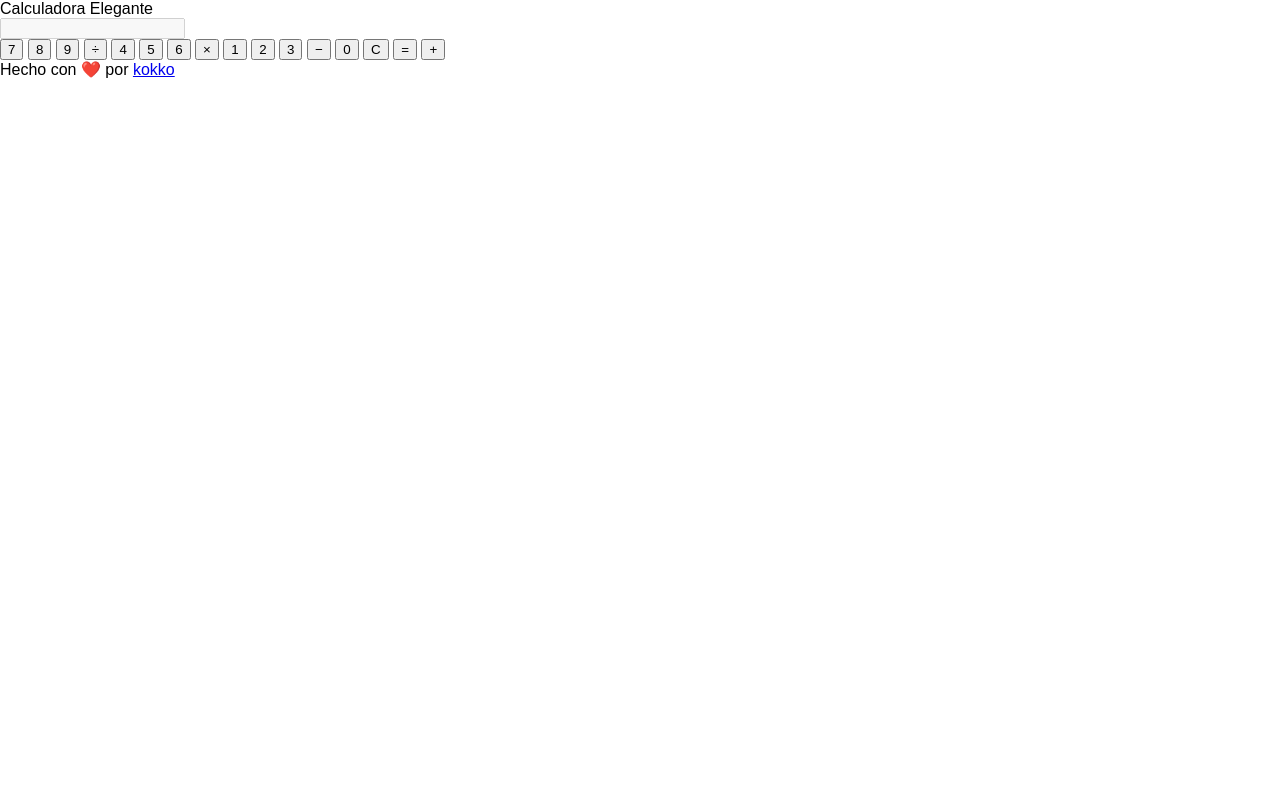
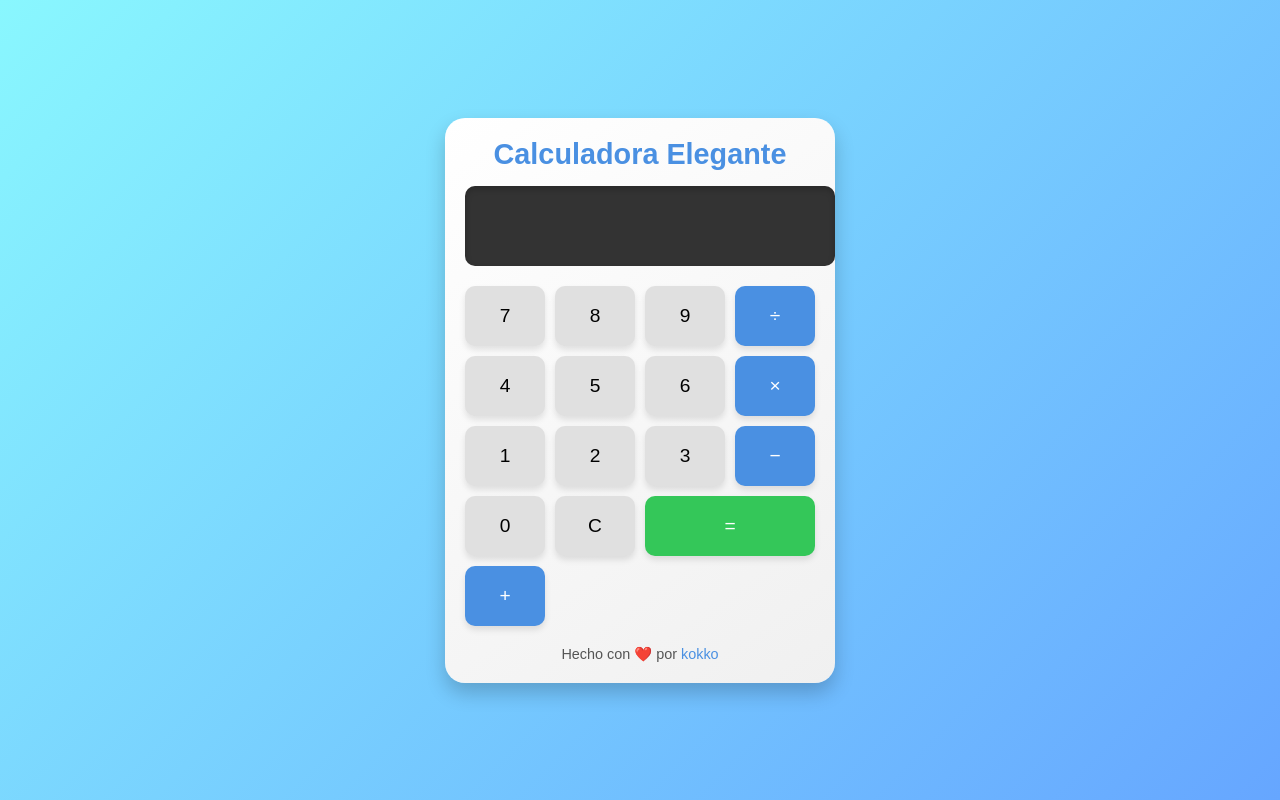
Before and after one commit to Kokko14/FUTUROS-INGENIEROS-, a plain HTML site: page index.html in a window 1280 px wide. Drawn offline with Linux system fonts and the light colour scheme.

Commit message:
feat css

```diff
--- a/style.css
+++ b/style.css
@@ -1,54 +1,84 @@
 body {
   font-family: 'Arial', sans-serif;
-  margin: 0;
-  padding: 0;
-  box-sizing: border-box;
+  margin: 0; padding: 0;
+  background: linear-gradient(135deg, #89f7fe, #66a6ff);
+  display: flex;
+  justify-content: center;
+  align-items: center;
+  height: 100vh;
 }
-
-header {
-  background-color: #333;
-  color: white;
+.calculator {
+  background: linear-gradient(145deg, #ffffff, #f0f0f0);
+  border-radius: 20px;
+  box-shadow: 0 10px 20px rgba(0, 0, 0, 0.2);
+  width: 350px;
   padding: 20px;
+  text-align: center;
 }
-
-nav ul {
-  list-style: none;
-  display: flex;
-  justify-content: space-around;
-  padding: 0;
+.calculator-header {
+  font-size: 1.8rem;
+  font-weight: bold;
+  color: #4a90e2;
+  margin-bottom: 15px;
 }
-
-nav a {
-  color: white;
+.calculator-screen {
+  width: 100%;
+  height: 60px;
+  background: #333;
+  color: #fff;
+  border: none;
+  text-align: right;
+  padding: 10px;
+  font-size: 1.5rem;
+  border-radius: 10px;
+  margin-bottom: 20px;
+  box-shadow: inset 0 3px 6px rgba(0, 0, 0, 0.2);
+}
+.calculator-keys {
+  display: grid;
+  grid-template-columns: repeat(4, 1fr); gap: 10px;
+}
+.button {
+  background: #e0e0e0;
+  border: none;
+  border-radius: 10px;
+  height: 60px;
+  font-size: 1.2rem;
+  cursor: pointer;
+  transition: all 0.2s ease-in-out;
+  box-shadow: 0 4px 6px rgba(0, 0, 0, 0.1);
+}
+.button:hover {
+  background: #d4d4d4;
+  transform: translateY(-2px);
+  box-shadow: 0 6px 8px rgba(0, 0, 0, 0.2);
+}
+.button:active {
+  background: #c8c8c8;
+  box-shadow: inset 0 3px 6px rgba(0, 0, 0, 0.2);
+}
+.button.operator {
+  background: #4a90e2;
+  color: #fff;
+}
+.button.operator:hover{
+  background: #357ab7;
+}
+.button.equal {
+  background: #34c759;
+  color: #fff;
+  grid-column: span 2;
+}
+.button.equal:hover {
+  background: #28a745;
+} .footer {
+  margin-top: 20px;
+  font-size: 0.9rem;
+  color: #555;
+} .footer a {
+  color: #4a90e2;
   text-decoration: none;
-  font-weight: bold;
 }
-
-.hero {
-  text-align: center;
-  padding: 100px 20px;
-  background: linear-gradient(135deg, #6b73ff, #000dff);
-  color: white;
+.footer a:hover {
+  text-decoration: underline;
 }
-
-.hero .btn {
-  display: inline-block;
-  margin-top: 20px;
-  padding: 10px 20px;
-  background-color: white;
-  color: #000dff;
-  text-decoration: none;
-  font-weight: bold;
-  border-radius: 5px;
-}
-
-section {
-  padding: 40px 20px;
-}
-
-footer {
-  text-align: center;
-  padding: 20px;
-  background-color: #333;
-  color: white;
-}
```
